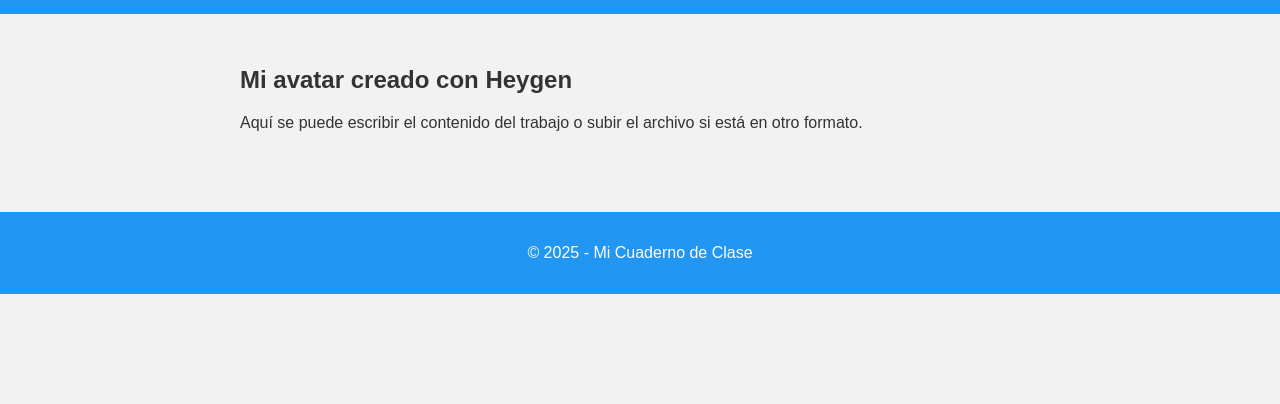
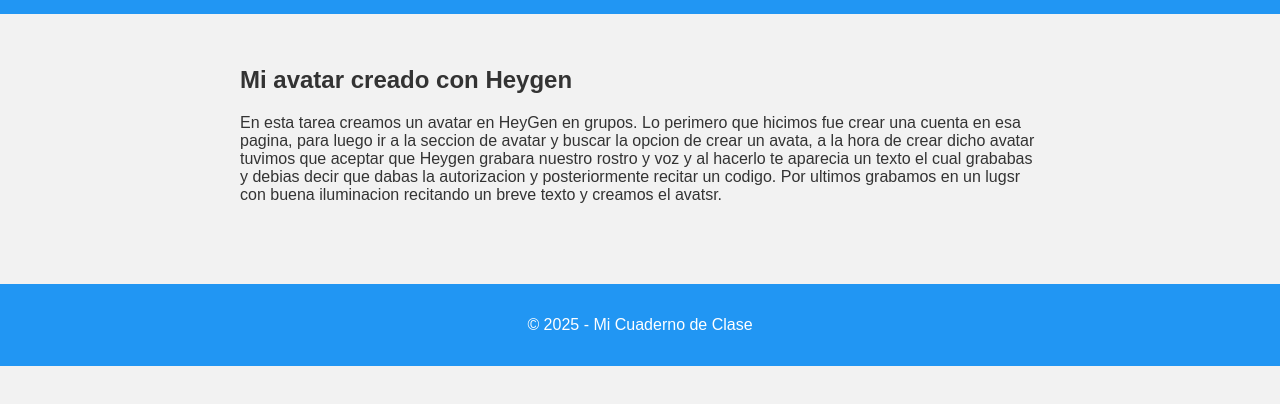
Before and after one commit to francesch56/cuadernodigitaldeinfo, a plain HTML site: page avatar.html in a window 1280 px wide. Shown: the part 116-520 px from the top of the page. Drawn offline with Linux system fonts and the light colour scheme.

Commit message:
Update avatar.html

```diff
--- a/avatar.html
+++ b/avatar.html
@@ -13,11 +13,12 @@
     <main>
         <section>
             <h2>Mi avatar creado con Heygen</h2>
-            <p>Aquí se puede escribir el contenido del trabajo o subir el archivo si está en otro formato.</p>
+            <p>En esta tarea creamos un avatar en HeyGen en grupos. Lo perimero que hicimos fue crear una cuenta en esa pagina, para luego ir a la seccion de avatar y buscar la opcion de crear un avata, a la hora de crear dicho avatar tuvimos que aceptar que Heygen grabara nuestro rostro y voz y al hacerlo te aparecia un texto el cual grababas y debias decir que dabas la autorizacion y posteriormente recitar un codigo. Por ultimos grabamos en un lugsr con buena iluminacion recitando un breve texto y creamos el avatsr.</p>
         </section>
     </main>
     <footer>
         <p>© 2025 - Mi Cuaderno de Clase</p>
     </footer>
 </body>
+
 </html>
```
